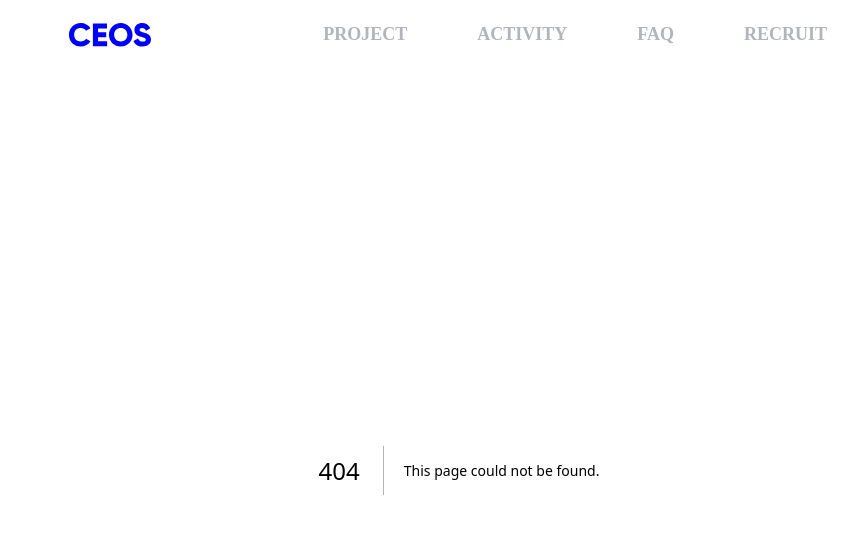
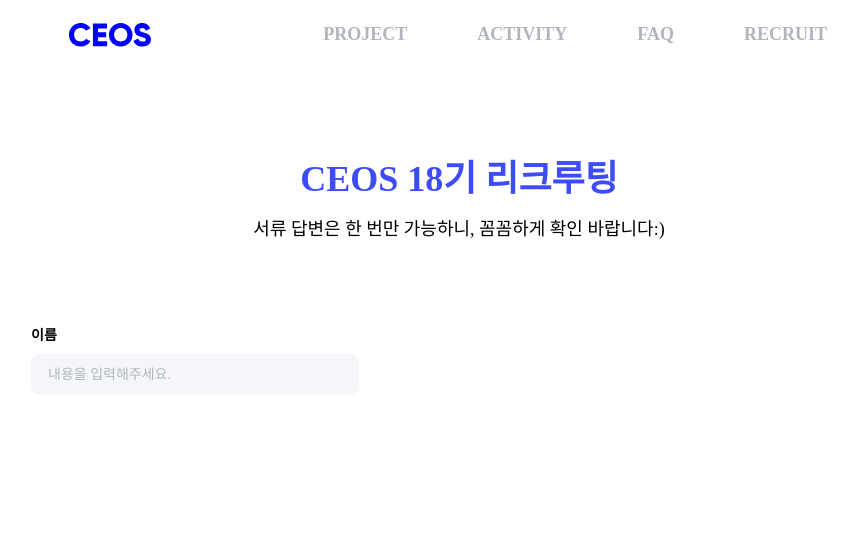
Before and after one commit to CEOS-Developers/CEOS-FE, a Next.js app in the folder apps/ceos/: page /recruit/apply in a window 1280 px wide. Before the commit this address had no page. Shown: the top 534 px of the page, without its empty margins (181-1039 px from the left). Built offline with nearby package versions, Linux system fonts and the light colour scheme; a web font is replaced by a local one; what emotion-reset would draw is missing.

Commit message:
feat: layout 사이드 여백 추가

```diff
--- a/apps/ceos/src/components/Layout/index.tsx
+++ b/apps/ceos/src/components/Layout/index.tsx
@@ -1,13 +1,21 @@
 import { Header } from '@ceos/components/Header';
 import { Flex } from '@ceos-fe/ui';
+import styled from '@emotion/styled';
 
 export const Layout = ({ children }: { children: React.ReactNode }) => {
   return (
-    <>
+    <Flex direction="column" align="center">
       <Header backColor="White" />
-      <Flex direction="column" className="header-padding">
+      <CustomFlex direction="column" className="header-padding">
         {children}
-      </Flex>
-    </>
+      </CustomFlex>
+    </Flex>
   );
 };
+
+const CustomFlex = styled(Flex)`
+  width: 856px;
+  @media (max-width: 1023px) {
+    width: 346px;
+  }
+`;
--- /dev/null
+++ b/apps/ceos/src/pages/recruit/apply/index.tsx
@@ -0,0 +1,21 @@
+import { Flex, TextField, Text } from '@ceos-fe/ui';
+import { Title } from '@ceos/components/Title';
+
+const Apply = () => {
+  return (
+    <Flex direction="column">
+      <Title
+        title="CEOS 18기 리크루팅"
+        explain={['서류 답변은 한 번만 가능하니,', '꼼꼼하게 확인 바랍니다:)']}
+      ></Title>
+      <Flex direction="row" justify="space-between">
+        <Flex direction="column" align="start" webGap={8}>
+          <Text webTypo="Label3">이름</Text>
+          <TextField />
+        </Flex>
+      </Flex>
+    </Flex>
+  );
+};
+
+export default Apply;
```
